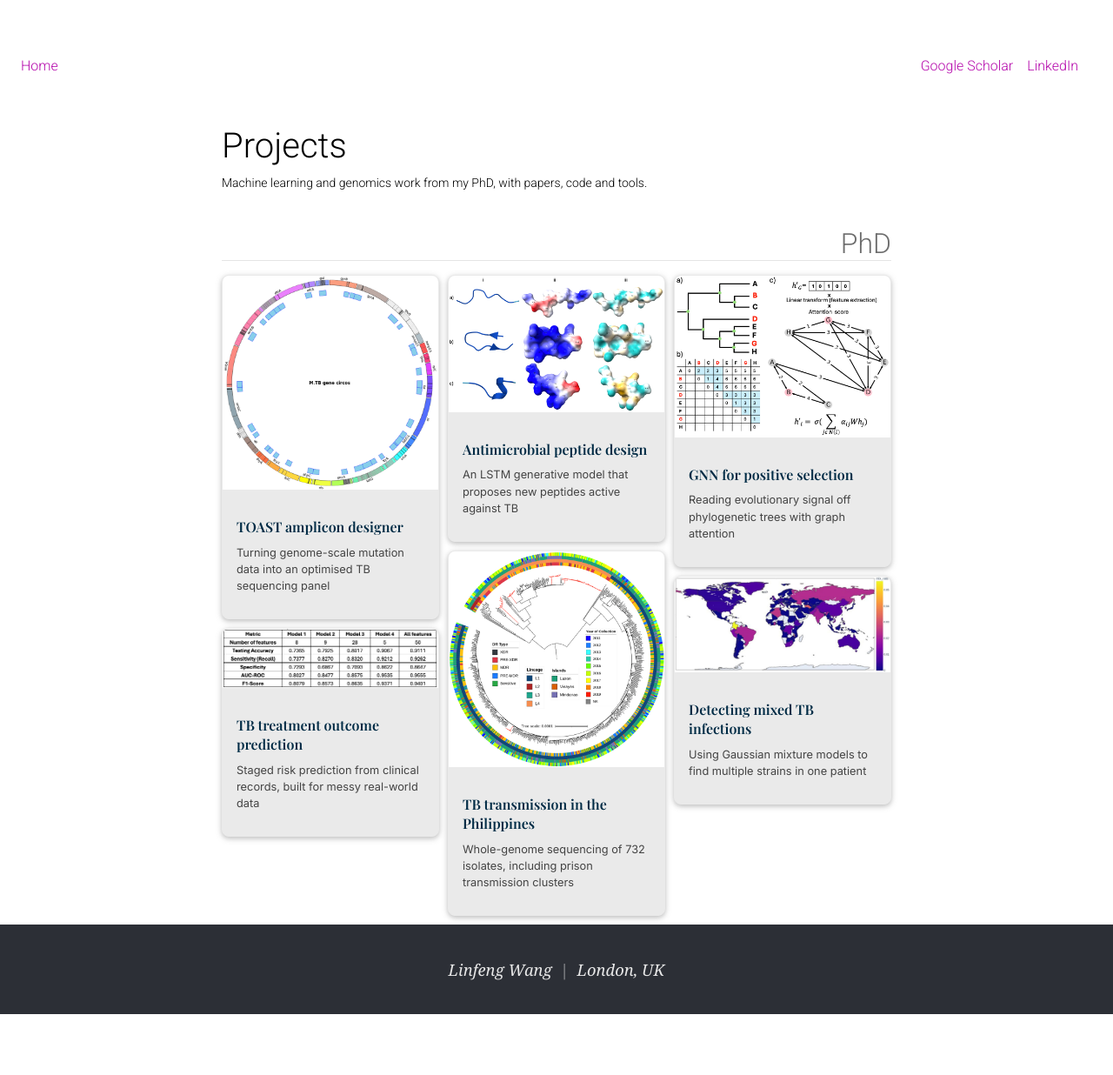
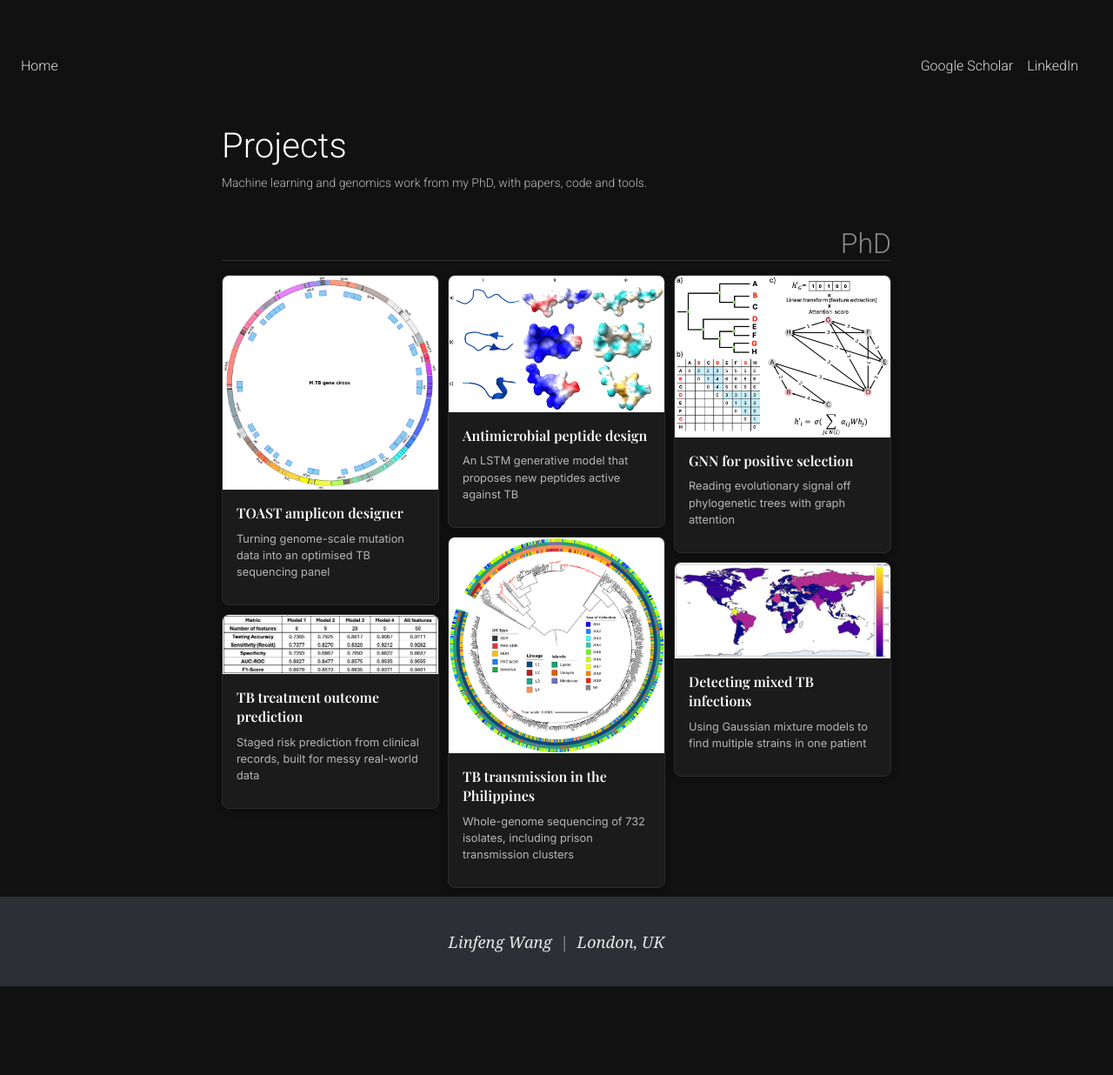
Before and after one commit to linfeng-wang/linfeng-wang.github.io, a Jekyll site: the page built from _pages/projects.md, in a window 1280 px wide. Shown: the whole page at 87% size. Built offline with Jekyll 4.4.1, drawn with Linux system fonts in a browser that asks for light colours; comment, search, counter and statistics services are not loaded; a style sheet for code colours, icons or effects is not loaded; after the commit the page ends 1204 px from its top, so only the background shows below that.

Commit message:
Put the projects index on the homepage colour scheme
The projects index was still the theme's light page: white ground, purple
nav links, black heading and #eaeaea cards. It now matches the homepage and
the project detail pages, so the whole projects section reads as one thing.

New _layouts/projects.html sets the #111 ground, white heading and #e89f8a
accent, and overrides the card styling from the <style> block in
_includes/header.html, which is written for a light page. Thumbnails keep a
light plate behind them since they are figures on white grounds.

The remaining light pages are /cv/, /publications/, /teaching/ and /blog/.

Verified at 390px and 1100px across 12 pages: zero horizontal overflow and
zero contrast failures.

Co-Authored-By: Claude Opus 5 <noreply@anthropic.com>

```diff
--- /dev/null
+++ b/_layouts/projects.html
@@ -0,0 +1,81 @@
+---
+layout: default
+---
+{%- comment -%}
+  Projects index in the homepage's colour scheme (see _layouts/about.html
+  and _layouts/project.html): #111 ground, white heading, #e89f8a accent.
+  The card styling it overrides lives in the <style> block in
+  _includes/header.html, which is written for a light page.
+{%- endcomment -%}
+
+{% include dark_page_nav.html %}
+
+<style>
+  body {
+    background-color: #111;
+    color: #ddd;
+  }
+
+  /* ---------- Page header ---------- */
+  .projects-dark .post-title       { color: #fff; }
+  .projects-dark .post-description { color: #bbb; }
+
+  .projects-dark h2.category {
+    color: #8a8a8a;
+    border-bottom-color: #2e2e2e;
+  }
+
+  /* ---------- Cards ---------- */
+  .projects-dark .card {
+    background: #1b1b1b;
+    border: 1px solid #2b2b2b;
+    transition: box-shadow 0.3s ease-in-out, border-color 0.3s ease-in-out;
+  }
+
+  .projects-dark .card:hover {
+    box-shadow: 0 6px 18px rgba(0, 0, 0, 0.55);
+    border-color: #444;
+  }
+
+  /* the thumbnails are figures on white grounds, so give them their own
+     light plate rather than letting them butt against the dark card */
+  .projects-dark .card img {
+    background: #f7f7f7;
+    display: block;
+  }
+
+  .projects-dark .card .card-body .card-title { color: #fff; }
+
+  .projects-dark .card .card-body .card-title:hover,
+  .projects-dark .card:hover .card-body .card-title { color: #e89f8a; }
+
+  .projects-dark .card .card-body .card-text { color: #b5b5b5; }
+
+  .projects-dark .card .card-body .github-icon .icon a { color: #ccc; }
+  .projects-dark .card .card-body .github-icon .icon a:hover { color: #e89f8a; }
+  .projects-dark .card .card-body .github-icon .stars { color: #999; }
+
+  .projects-dark figure { margin-bottom: 0; }
+
+  /* ---------- Phone ---------- */
+  @media (max-width: 700px) {
+    .projects-dark .post-title { font-size: 2rem; }
+  }
+
+  html, body { max-width: 100%; overflow-x: hidden; }
+</style>
+
+<div class="post projects-dark">
+
+  <header class="post-header">
+    <h1 class="post-title">{{ page.title }}</h1>
+    {%- if page.description %}
+    <p class="post-description">{{ page.description }}</p>
+    {%- endif %}
+  </header>
+
+  <article>
+    {{ content }}
+  </article>
+
+</div>
```
Also changed, not shown: _pages/projects.md (+1 -1 lines).
